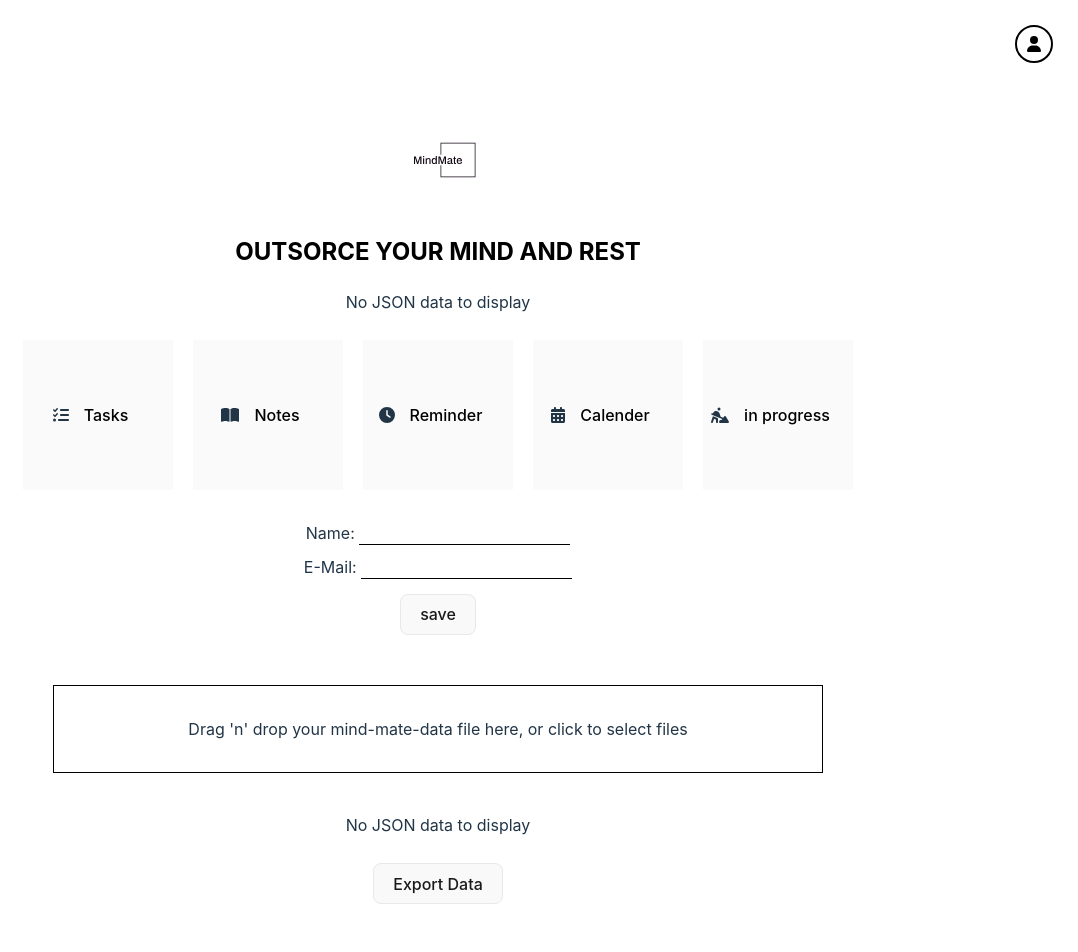
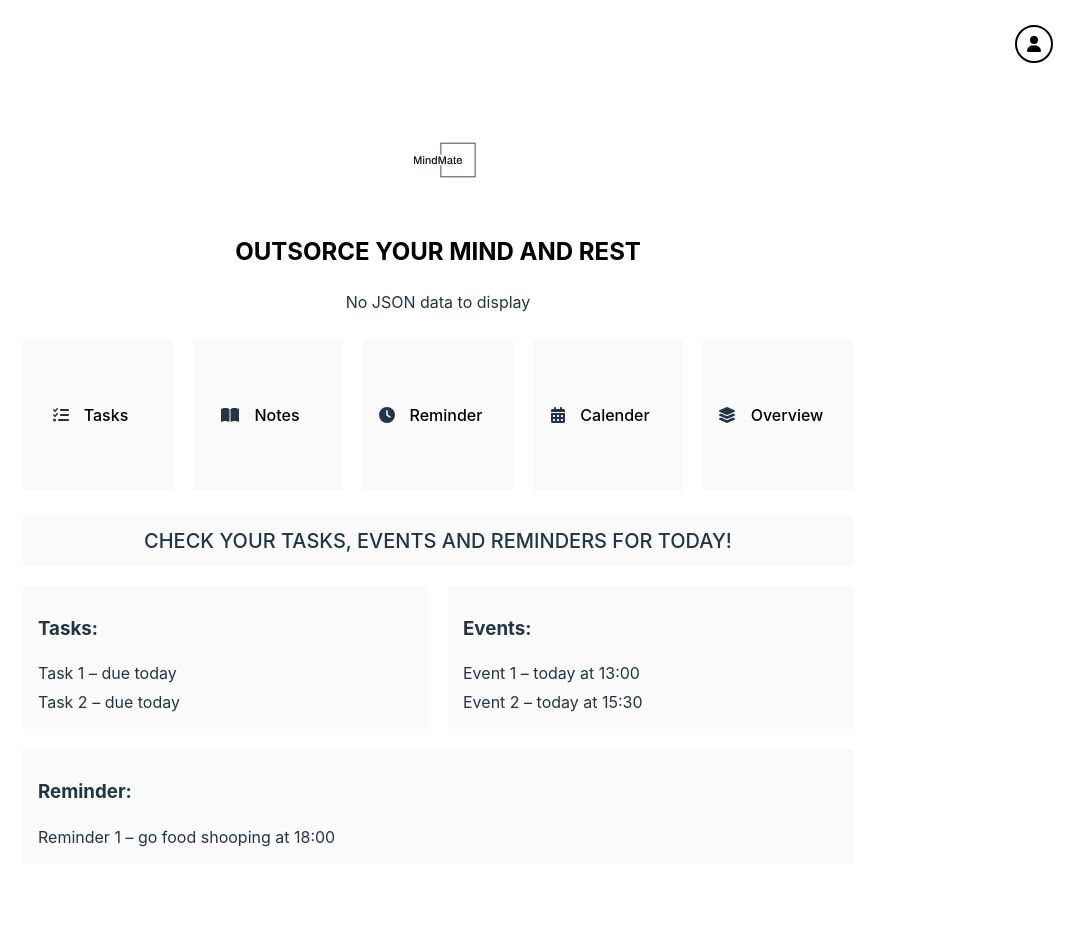
Before and after one commit to Paulalbo/MindMate, a React (Vite) app: page / in a window 1280 px wide. Shown: the top 952 px of the page, without its empty margins (202-1280 px from the left). After the commit the page ends 906 px from the top, so only its background shows below. Built offline with nearby package versions, Linux system fonts and the light colour scheme.

Commit message:
Adjust nav structure, add overview

```diff
--- a/src/App.tsx
+++ b/src/App.tsx
@@ -13,6 +13,7 @@ import Reminder from "./pages/Reminder";
 import Notes from "./pages/notes";
 import TaskPage from "./pages/task-page";
 import Settings from "./pages/settings";
+import Home from "./pages/home";
 
 function App() {
   return (
@@ -23,7 +24,7 @@ function App() {
         <div>
           <Navbar />
           <Routes>
-            <Route path="/" element={<Settings />} />
+            <Route path="/" element={<Home />} />
             <Route path="/task-page" element={<TaskPage />} />
             <Route path="/notes" element={<Notes />} />
             <Route path="/reminder" element={<Reminder />} />
--- a/src/component/HeaderComponent/Header.tsx
+++ b/src/component/HeaderComponent/Header.tsx
@@ -28,7 +28,9 @@ const Header = () => {
   }, []);
   return (
     <header>
-      <img src={reactLogo} className="logo react" alt="React logo" />
+      <a href="./">
+        <img src={reactLogo} className="logo react" alt="React logo" />
+      </a>
       <h2 className="title">outsorce your mind and rest</h2>
       {importedJsonData ? (
         <p>
--- a/src/component/Navbar/Navbar.tsx
+++ b/src/component/Navbar/Navbar.tsx
@@ -7,7 +7,7 @@ import {
   faClock,
   faCalendarDays,
   faUser,
-  faPersonDigging,
+  faLayerGroup,
 } from "@fortawesome/free-solid-svg-icons";
 
 function Navbar() {
@@ -41,10 +41,10 @@ function Navbar() {
             Calender
           </Link>
         </li>
-        <li className="navbar__item navbar__item--in-progress">
-          <FontAwesomeIcon icon={faPersonDigging} />
-          <Link className="navbar__link" to="/in-progress">
-            in progress{" "}
+        <li className="navbar__item navbar__item--overview">
+          <FontAwesomeIcon icon={faLayerGroup} />
+          <Link className="navbar__link" to="/">
+            Overview
           </Link>
         </li>
       </ul>
--- a/src/index.css
+++ b/src/index.css
@@ -182,3 +182,32 @@ input:checked + .slider:before {
   transform: translateX(26px);
   background-color: #fff;
 }
+.overview__wrapper {
+  display: flex;
+  justify-content: center;
+  align-items: center;
+  flex-wrap: wrap;
+}
+.overview__heading {
+  background-color: #fafafa;
+  padding: 10px 15px;
+  margin: 10px;
+  font-weight: 500;
+  text-transform: uppercase;
+  font-size: 20px;
+}
+
+.overview .overview__wrapper .overview__section {
+  text-align: left;
+  width: calc(50% - 20px);
+  background-color: #fafafa;
+  margin: 10px;
+  padding: 10px 15px;
+}
+.overview .overview__wrapper .overview__section.overview__section--full-width {
+  width: 100%;
+}
+
+.overview .overview__wrapper .overview__section p {
+  margin: 5px 0;
+}
--- /dev/null
+++ b/src/pages/home.tsx
@@ -0,0 +1,27 @@
+const Home = () => {
+  return (
+    <div className="overview">
+      <h2 className="overview__heading">
+        Check your tasks, events and reminders for today!
+      </h2>
+      <div className="overview__wrapper">
+        <div className="overview__section">
+          <h3>Tasks:</h3>
+          <p>Task 1 – due today</p>
+          <p>Task 2 – due today</p>
+        </div>
+        <div className="overview__section">
+          <h3>Events:</h3>
+          <p>Event 1 – today at 13:00</p>
+          <p>Event 2 – today at 15:30</p>
+        </div>
+        <div className="overview__section overview__section--full-width">
+          <h3>Reminder:</h3>
+          <p>Reminder 1 – go food shooping at 18:00</p>
+        </div>
+      </div>
+    </div>
+  );
+};
+
+export default Home;
```
